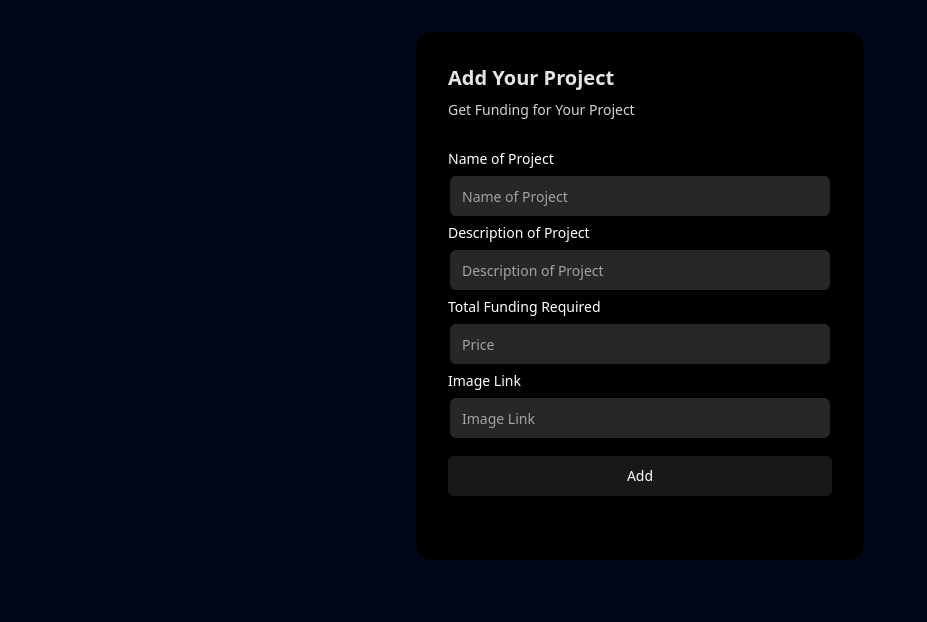
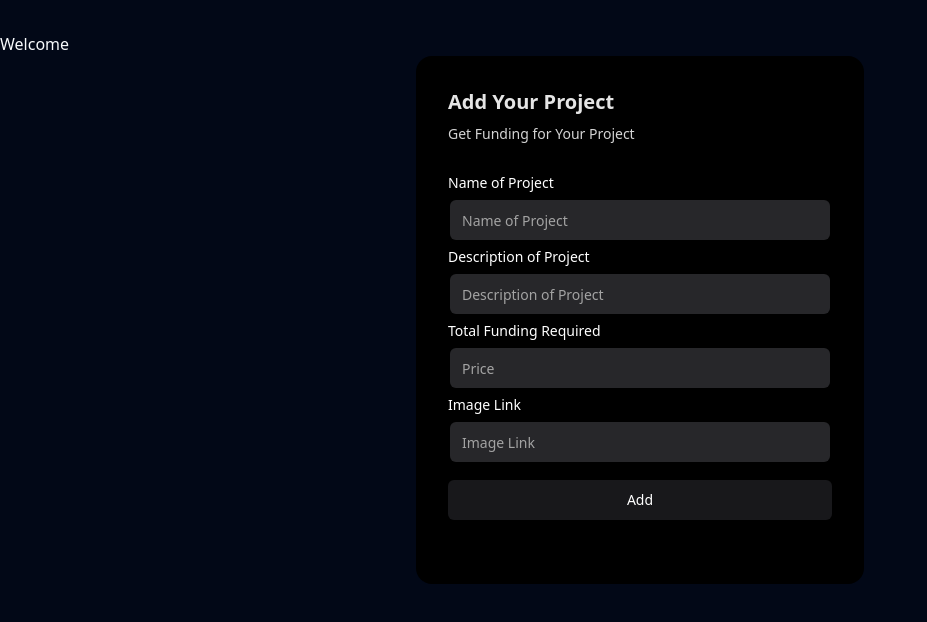
Before and after one commit to Ankur02Sarkar/Empower-U, a Next.js app: page /create in a window 1280 px wide. Shown: the top 622 px of the page, without its empty margins (0-927 px from the left). Built offline with nearby package versions, Linux system fonts and the light colour scheme; no server answers.

Commit message:
retrieve data after login

```diff
--- a/app/create/page.js
+++ b/app/create/page.js
@@ -1,15 +1,18 @@
 "use client";
 import { Button } from "@/components/ui/button";
 import { useState } from "react";
+import { useSession } from "next-auth/react";
 const Page = () => {
   const [name, setName] = useState("");
   const [description, setDescription] = useState("");
   const [price, setPrice] = useState("");
   const [imgLink, setImgLink] = useState("");
+  const { data: session } = useSession();
 
   const handleAddProject = () => {};
   return (
     <div className="mt-8 h-[120vh]">
+      <h2>Welcome {session?.user?.email}</h2>
       <div className="max-w-md w-full mx-auto rounded-none md:rounded-2xl p-4 md:p-8 shadow-input bg-white dark:bg-black">
         <h2 className="font-bold text-xl text-neutral-800 dark:text-neutral-200">
           Add Your Project
```
